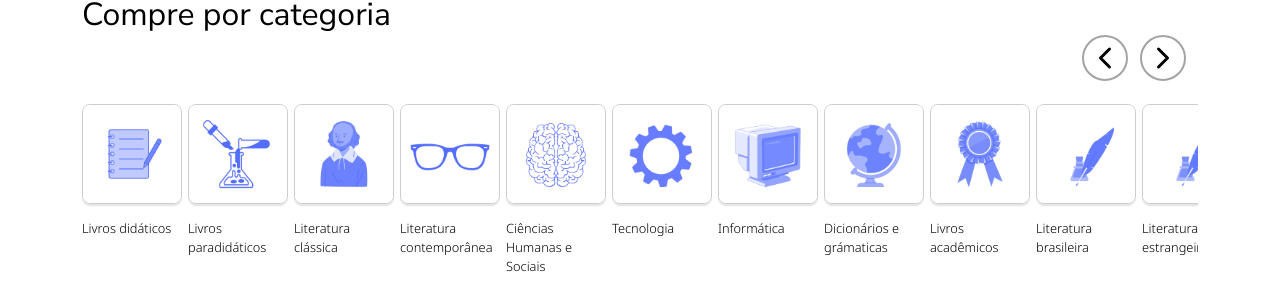
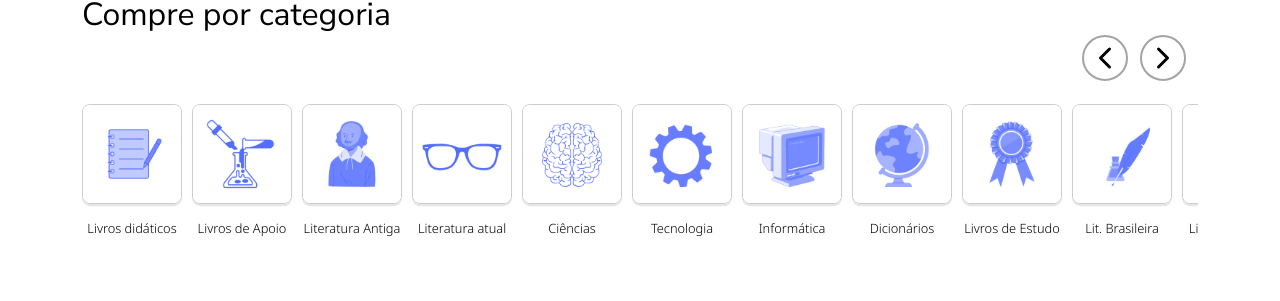
Before and after one commit to yDienifer/Livraria_Lorem_e-commerce, a React (Create React App) app: page / in a window 1280 px wide. Shown: the part 651-952 px from the top of the page. Built offline with nearby package versions, Linux system fonts and the light colour scheme.

Commit message:
Neste commit, reorganizei a ordem das categorias e abreviei alguns de seus títulos para torná-los mais concisos.

```diff
--- a/src/components/categorias/categorias.js
+++ b/src/components/categorias/categorias.js
@@ -7,25 +7,25 @@ export const categorias = [
   },
   {
     id: 2,
-    TituloDaCategoria: "Livros paradidáticos",
+    TituloDaCategoria: "Livros de Apoio",
     ImgDaCategoria: "static/img/category/Paradidatic_books.png",
     AltImg: "Livros de paradidáticos",
   },
   {
     id: 3,
-    TituloDaCategoria: "Literatura clássica",
+    TituloDaCategoria: "Literatura Antiga",
     ImgDaCategoria: "static/img/category/Classical_literature.png",
     AltImg: "Livros de literatura clássica",
   },
   {
     id: 4,
-    TituloDaCategoria: "Literatura contemporânea",
+    TituloDaCategoria: "Literatura atual",
     ImgDaCategoria: "static/img/category/Contemporary_literature.png",
     AltImg: "Livros de literatura contemporânea",
   },
   {
     id: 5,
-    TituloDaCategoria: "Ciências Humanas e Sociais",
+    TituloDaCategoria: "Ciências",
     ImgDaCategoria: "static/img/category/Human_and_Social_Sciences.png",
     AltImg: "Livros de ciências humanas e sociais",
   },
@@ -43,26 +43,26 @@ export const categorias = [
   },
   {
     id: 8,
-    TituloDaCategoria: "Dicionários e grámaticas",
+    TituloDaCategoria: "Dicionários",
     ImgDaCategoria: "static/img/category/Dictionaries_and_grammar_books.png",
     AltImg: "Livros de dicionários e gramáticas",
   },
   {
     id: 9,
-    TituloDaCategoria: "Livros acadêmicos",
+    TituloDaCategoria: "Livros de Estudo",
     ImgDaCategoria: "static/img/category/Academic_books.png",
     AltImg: "Livros acadêmicos",
   },
 
   {
     id: 10,
-    TituloDaCategoria: "Literatura brasileira",
+    TituloDaCategoria: "Lit. Brasileira",
     ImgDaCategoria: "static/img/category/Literature.png",
     AltImg: "Livros de literatura brasileira",
   },
   {
     id: 11,
-    TituloDaCategoria: "Literatura estrangeira",
+    TituloDaCategoria: "Lit. Estrangeira",
     ImgDaCategoria: "static/img/category/Literature.png",
     AltImg: "Livros de literatura estrangeira",
   },
--- a/src/components/categorias/icon-categorias/icon-categoria.module.scss
+++ b/src/components/categorias/icon-categorias/icon-categoria.module.scss
@@ -3,9 +3,9 @@
 .iconCategoriaContainer {
   border: none;
   background: none;
-  width: clamp(15px, 41vw, 150px);
+  width: clamp(15px, 41vw, 190px);
   cursor: pointer;
-  margin: 0 6px 0 0;
+  margin: 0 10px 0 0;
   padding-top: 2rem;
   transition: 0.4s;
 }
@@ -28,7 +28,7 @@
   font-size: max(10px, 1vw);
   width: 100%;
   padding-top: 15px;
-  text-align: left;
+  text-align: center;
 }
 
 // Responsividade
```
